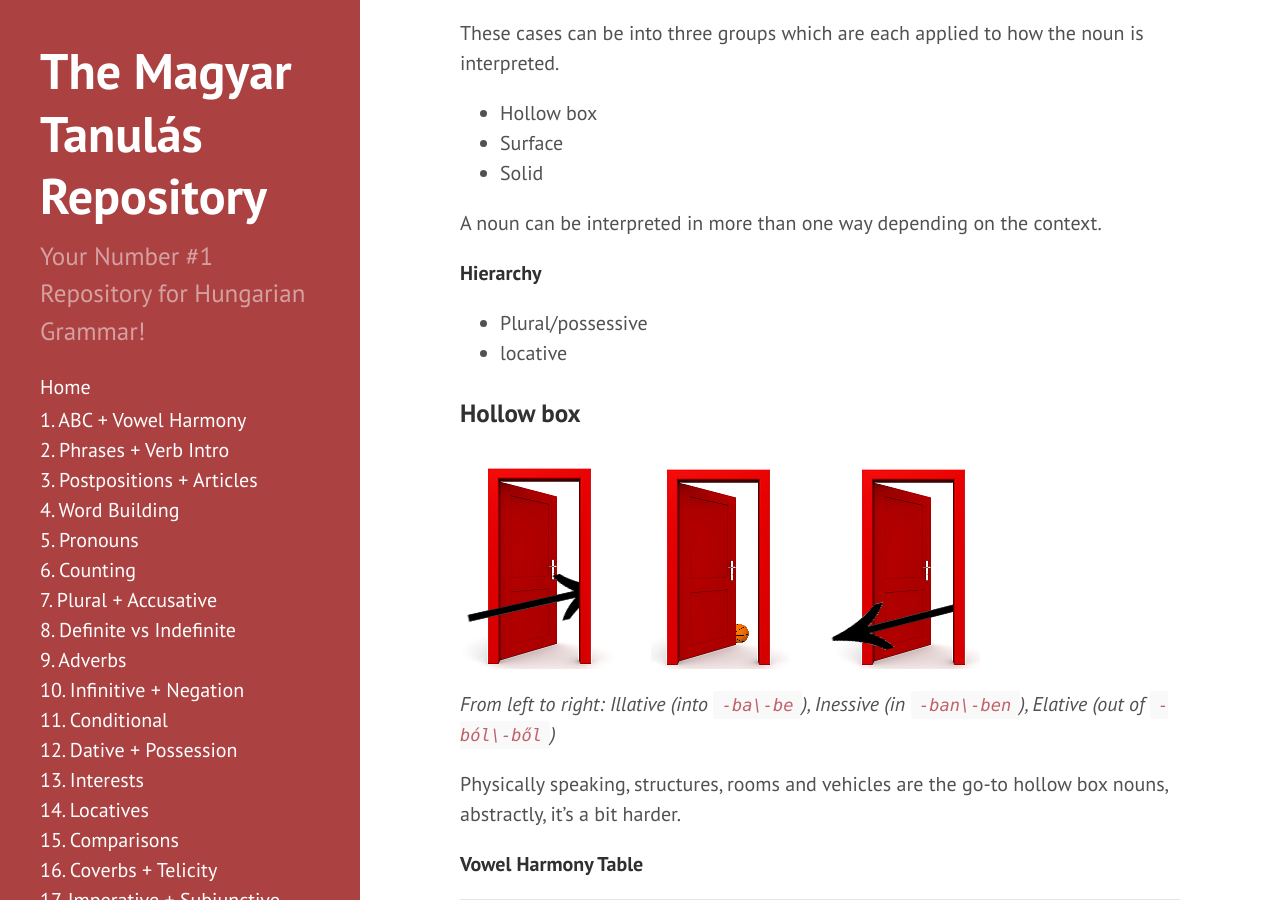
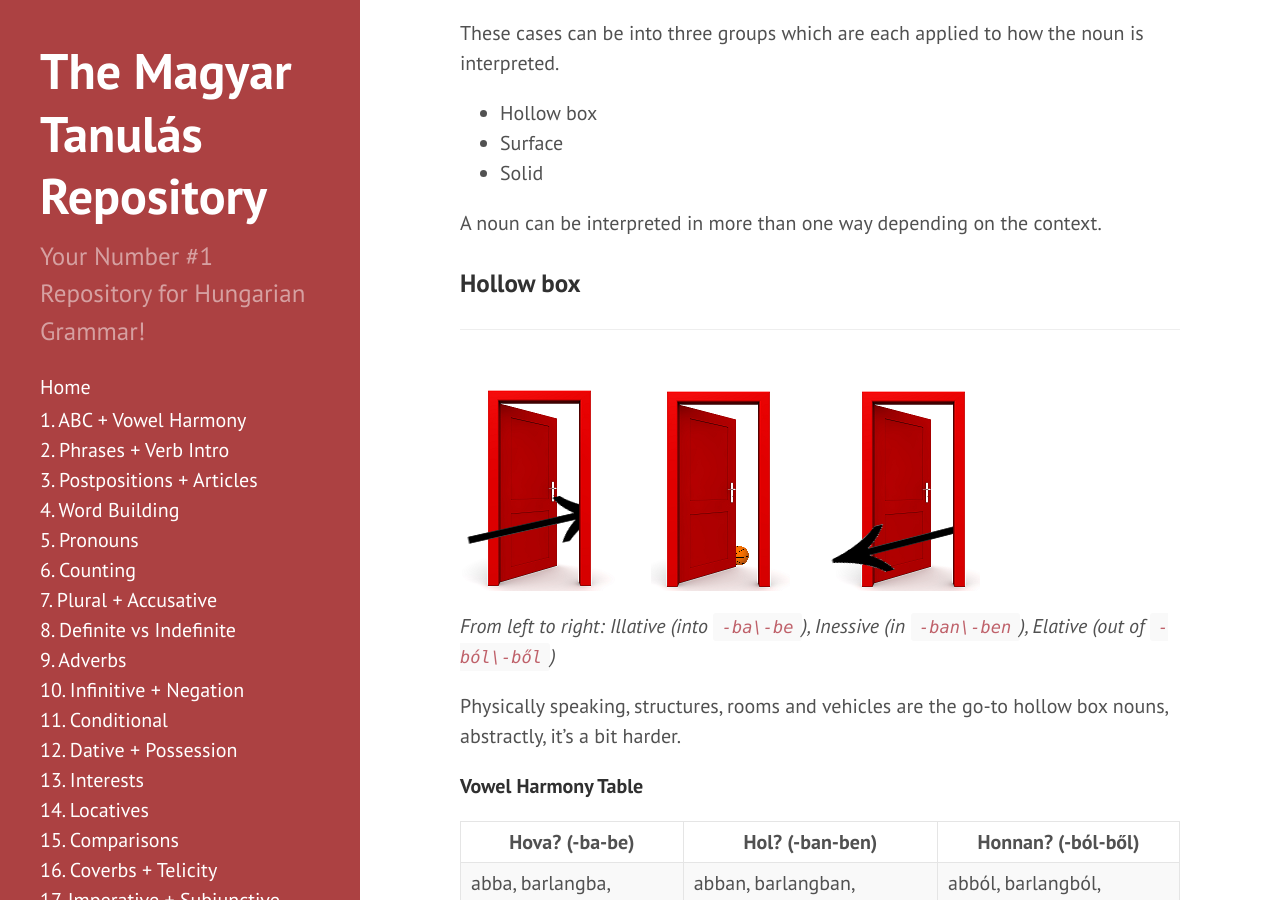
Before and after one commit to Magyartanulas/magyartanulas.github.io, a Jekyll site: the page built from locatives.md, in a window 1280 px wide and 900 px high, scrolled down 1325 px. Built offline with Jekyll 4.4.1, drawn with Linux system fonts in a browser that asks for light colours; Markdown is read by kramdown in place of the engine named in the settings.

Commit message:
Update locatives.md

```diff
--- a/locatives.md
+++ b/locatives.md
@@ -39,12 +39,8 @@
 
 A noun can be interpreted in more than one way depending on the context.
 
-**Hierarchy**
-
-* Plural/possessive
-* locative
-
 ### Hollow box
+---
 
 ![ajtók](https://magyartanulas.github.io/public/doors.png)
 
@@ -102,6 +98,7 @@
 <span class="spoiler">I say an atrociously bad king will become out of you.</span>
 
 ### Surface
+---
 
 ![tutajok](https://magyartanulas.github.io/public/surfaces_enlarged.png)
 
@@ -164,6 +161,7 @@
 <span class="spoiler">A good friend waits for you.</span>
 
 ### Solid
+---
 
 ![fák](https://magyartanulas.github.io/public/solids.png)
 
```
